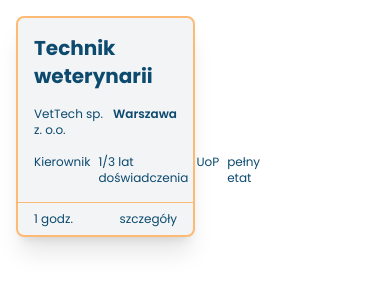
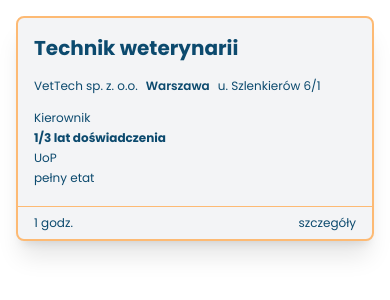
Before and after one commit to lszmytko/jobboard, a Next.js app: page / in a window 390 px wide. Shown: the top 300 px of the page. Built offline with nearby package versions, Linux system fonts and the light colour scheme.

Commit message:
feat(main): changes in AdCard componentstyles

```diff
--- a/src/app/_components/AdCard/AdCard.tsx
+++ b/src/app/_components/AdCard/AdCard.tsx
@@ -3,18 +3,19 @@ import Link from "next/link";
 const AdCard = () => {
   return (
     <Link href="/">
-      <div className="max-w-sm w-1/2 lg:max-w-full border-orange-300 border-2 rounded-lg text-sky-900 bg-gray-100 shadow-xl">
+      <div className="max-w-lg w-75 border-orange-300 border-2 rounded-lg text-sky-900 bg-gray-100 shadow-xl overflow-hidden">
         <div className="p-4">
           <p className="text-xl font-bold mb-4">Technik weterynarii</p>
-          <div className="text-xs flex gap-2 mb-4">
+          <div className="text-xs flex gap-2 mb-4 flex-wrap">
             <p>VetTech sp. z. o.o.</p>
             <p className="font-semibold">Warszawa</p>
+            <p>u. Szlenkierów 6/1</p>
           </div>
-          <div className="flex text-xs gap-2">
-            <p>Kierownik</p>
-            <p>1/3 lat doświadczenia</p>
-            <p>UoP</p>
-            <p>pełny etat</p>
+          <div className="md:flex flex-wrap text-xs gap-2 md:gap-4">
+            <p className="mb-1 md:mb-0">Kierownik</p>
+            <p className="mb-1 md:mb-0 font-bold">1/3 lat doświadczenia</p>
+            <p className="mb-1 md:mb-0">UoP</p>
+            <p className="mb-1 md:mb-0">pełny etat</p>
           </div>
         </div>
         <div className="h-px bg-orange-300"></div>
```
